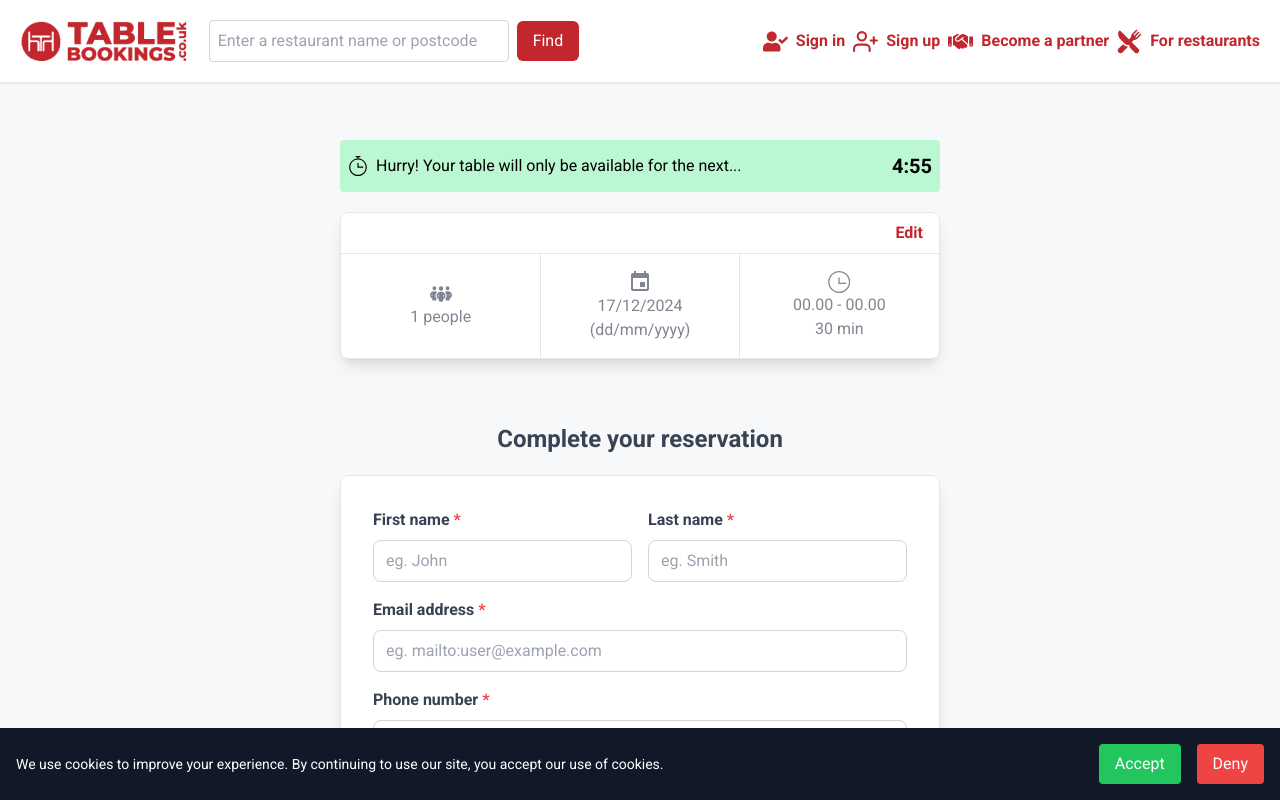
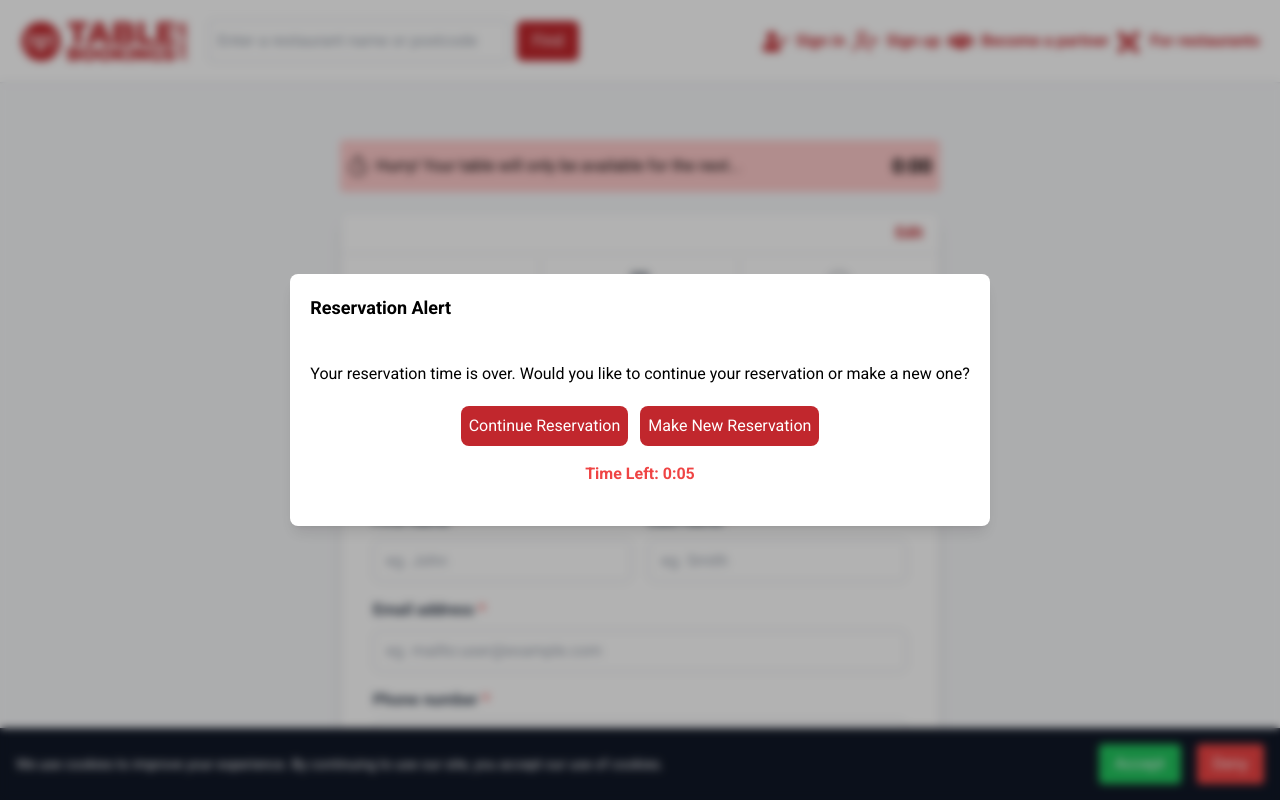
Before and after one commit to khmuhib01/chefonline-tablebookings-b2c, a React (Vite) app: page /checkout in a window 1280 px wide. Shown: the top 800 px of the page. Built offline with nearby package versions, Linux system fonts and the light colour scheme.

Commit message:
popup resolved

```diff
--- a/src/api.jsx
+++ b/src/api.jsx
@@ -124,9 +124,10 @@ const getGuestReservation = async (
 	}
 };
 
-const getRemoveReservation = async (reservationId) => {
+const getRemoveReservation = async (reservationUUId) => {
+	console.log('reservationUUId....................api', reservationUUId);
 	try {
-		const {data} = await api.get(`/user/reservation/reservation-removed?reservation_uuid=${reservationId}`);
+		const {data} = await api.get(`/user/reservation/reservation-removed?reservation_uuid=${reservationUUId}`);
 		return data;
 	} catch (error) {
 		console.error('Error removing reservation:', error);
--- a/src/components/frontend/tabs/MenuTabComponent.jsx
+++ b/src/components/frontend/tabs/MenuTabComponent.jsx
@@ -2,6 +2,7 @@ import React from 'react';
 import {appConfig} from '../../../AppConfig';
 import {PhotoProvider, PhotoView} from 'react-photo-view';
 import 'react-photo-view/dist/react-photo-view.css';
+import {Pdf} from '../../../ui-share/Icon';
 
 export default function MenuTabComponent({details, files}) {
 	const imageBaseUrl = appConfig.baseUrl;
@@ -51,19 +52,19 @@ export default function MenuTabComponent({details, files}) {
 								href={`${imageBaseUrl}/${menuPdf.image}`}
 								target="_blank"
 								rel="noopener noreferrer"
-								className="text-blue-600 font-semibold underline"
+								className="text-blue-600 font-semibold underline flex flex-col items-center gap-2"
 							>
-								View PDF
+								<Pdf size={50} color="#C1272D" /> View PDF
 							</a>
 						</div>
-						<p className="text-sm text-gray-700 mt-2">Download Menu PDF</p>
+						<p className="text-sm text-gray-700 mt-2">PDF Menu</p>
 					</div>
 				) : null}
 			</div>
 
 			{/* Menu Highlights Section */}
 			<div className="flex flex-col gap-5 bg-[#232833] rounded-md px-5 py-7">
-				<h3 className="text-white text-2xl font-bold leading-none">Restaurant speciality</h3>
+				<h3 className="text-white text-2xl font-bold leading-none">Restaurant specialty</h3>
 				<div className="flex flex-col gap-5 w-full">
 					{details?.data?.categories && details.data.categories.length > 0 ? (
 						details.data.categories.map((item, index) => (
--- a/src/pages/CheckoutPage.jsx
+++ b/src/pages/CheckoutPage.jsx
@@ -1,7 +1,7 @@
 import React, {useContext, useEffect, useState} from 'react';
 import {People, Calendar, Time, Mobile, Timer} from '../ui-share/Icon';
 import ReservationComponent from '../components/frontend/ReservationComponent';
-import {useNavigate} from 'react-router-dom';
+import {redirect, useNavigate} from 'react-router-dom';
 import {useDispatch, useSelector} from 'react-redux';
 import {
 	setReservation_message,
@@ -25,7 +25,8 @@ export default function CheckoutPage() {
 	const [userSpecialRequest, setUserSpecialRequest] = useState('');
 	const [userPromoCode, setUserPromoCode] = useState('');
 	const [reservationComplete, setReservationComplete] = useState(false);
-	const [timeLeft, setTimeLeft] = useState(300); // 5 minutes in seconds
+	const [timeLeft, setTimeLeft] = useState(5); // 5 minutes in seconds
+	const [timeLeftPopup, setTimeLeftPopup] = useState(5);
 	const [isReservationEdit, setIsReservationEdit] = useState(false);
 
 	const [firstNameError, setFirstNameError] = useState('');
@@ -47,7 +48,6 @@ export default function CheckoutPage() {
 	const dispatch = useDispatch();
 
 	const storeReservationUUId = useSelector((state) => state.reservations.currentReservation.reservation_uuid);
-	const storeReservationId = useSelector((state) => state.reservations.currentReservation.reservation_id);
 	const storeResId = useSelector((state) => state.reservations.currentReservation.res_id);
 	const storeRestaurantName = useSelector((state) => state.reservations.currentReservation.rest_name);
 	const storeStartTime = useSelector((state) => state.reservations.currentReservation.start_time);
@@ -140,8 +140,6 @@ export default function CheckoutPage() {
 
 				const responsePostGuestRegister = await postGuestRegister(guestData);
 
-				console.log('responsePostGuestRegister', responsePostGuestRegister);
-
 				if (responsePostGuestRegister.status === false) {
 					setErrorMessage('An error occurred. Please try again.');
 					handleOpenErrorPopup();
@@ -214,7 +212,7 @@ export default function CheckoutPage() {
 						setIsErrorPopupOpen(false);
 						setIsPopupOpen(true);
 						setIsTimerPaused(true); // Pause the timer
-						removeReservation(); // Call async function
+						// removeReservation(storeReservationUUId); // Call async function
 						return 0;
 					}
 					return prevTime - 1; // Decrement time
@@ -222,35 +220,25 @@ export default function CheckoutPage() {
 			}
 		}, 1000);
 
-		// Define async function
-		const removeReservation = async () => {
-			try {
-				const responseRemovedReservation = await getRemoveReservation(storeReservationId);
-				return responseRemovedReservation;
-			} catch (error) {
-				console.error('Error removing reservation:', error);
-			}
-		};
-
 		return () => clearInterval(timer); // Cleanup timer on component unmount
-	}, [isTimerPaused, storeReservationId]);
+	}, [isTimerPaused, storeReservationUUId]);
 
 	const handleNewReservation = () => {
+		removeReservation(storeReservationUUId);
 		navigate(`/restaurant-details/${storeResId}`);
 	};
 
 	const handleContinueReservation = () => {
-		setTimeLeft(10); // Restart the timer
+		setTimeLeft(5); // Restart the timer
 		setIsTimerPaused(false); // Unpause the timer
 		setIsPopupOpen(false); // Close the popup
 	};
 
 	// Prevent browser tab close and reload
-
-	const removeReservation = async (id) => {
+	const removeReservation = async (uuid) => {
 		try {
-			const responseRemovedReservation = await getRemoveReservation(id);
-			return responseRemovedReservation;
+			const responseRemovedReservation = await getRemoveReservation(uuid);
+			navigate(`/restaurant-details/${storeResId}`);
 		} catch (error) {
 			console.error('Error removing reservation:', error);
 		}
@@ -258,9 +246,9 @@ export default function CheckoutPage() {
 
 	useEffect(() => {
 		const handleBeforeUnload = (event) => {
-			if (storeReservationId != null) {
+			if (storeReservationUUId != null) {
 				// Attempt to remove the reservation; async completion is not guaranteed
-				removeReservation(storeReservationId);
+				removeReservation(storeReservationUUId);
 			}
 			dispatch(clearCurrentReservation());
 
@@ -276,7 +264,7 @@ export default function CheckoutPage() {
 		return () => {
 			window.removeEventListener('beforeunload', handleBeforeUnload);
 		};
-	}, [storeReservationId, dispatch]);
+	}, [storeReservationUUId, dispatch]);
 
 	// For Timer time formatter
 	const formatTimer = (seconds) => {
@@ -292,6 +280,26 @@ export default function CheckoutPage() {
 	const handleResendEmail = () => {
 		navigate('/resend-mail', {state: {email}});
 	};
+
+	// Handle the reservation popup timer
+	useEffect(() => {
+		let timer;
+		if (isPopupOpen) {
+			timer = setInterval(() => {
+				setTimeLeftPopup((prevTime) => {
+					if (prevTime <= 1) {
+						clearInterval(timer);
+						setIsPopupOpen(false);
+						removeReservation(storeReservationUUId);
+						return 0;
+					}
+					return prevTime - 1;
+				});
+			}, 1000);
+		}
+
+		return () => clearInterval(timer);
+	}, [isPopupOpen]);
 
 	return (
 		<>
@@ -484,7 +492,7 @@ export default function CheckoutPage() {
 
 			<Popup
 				isOpen={isPopupOpen}
-				title="Alert"
+				title="Reservation Alert"
 				content={
 					<div>
 						<h1 className="text-center mb-5">
@@ -504,6 +512,8 @@ export default function CheckoutPage() {
 								Make New Reservation
 							</button>
 						</div>
+						{/* Show the countdown timer in the popup */}
+						<div className="text-center mt-4 font-bold text-red-500">Time Left: {formatTimer(timeLeftPopup)}</div>
 					</div>
 				}
 			/>
--- a/src/pages/GuestRegisterPage.jsx
+++ b/src/pages/GuestRegisterPage.jsx
@@ -229,16 +229,16 @@ export default function GuestRegisterPage() {
 												Phone number <span className="text-red-500">*</span>
 											</label>
 											<div className="flex">
-												<div className="flex items-center bg-gray-200 px-3 rounded-l-lg border border-r-0">
+												{/* <div className="flex items-center bg-gray-200 px-3 rounded-l-lg border border-r-0">
 													<span role="img" aria-label="flag">
 														<Mobile />
 													</span>
 													<span className="ml-2">+44</span>
-												</div>
+												</div> */}
 												<input
 													type="tel"
 													id="phoneNumber"
-													className="w-full px-3 py-2 border rounded-r-lg border-gray-300 focus:outline-none focus:shadow"
+													className="w-full px-3 py-2 border rounded-lg border-gray-300 focus:outline-none focus:shadow"
 													placeholder="eg. 0123456789"
 													value={mobile}
 													onChange={(e) => setMobile(e.target.value)}
--- a/src/pages/RestaurantDetailsPage.jsx
+++ b/src/pages/RestaurantDetailsPage.jsx
@@ -58,6 +58,8 @@ export default function RestaurantDetailsPage() {
 				storeResId,
 				storePerson
 			);
+
+            console.log('response...................reserve now', response);
 			dispatch(setReservationId(response.data.id));
 			dispatch(setReservationUUID(response.data.uuid));
 			dispatch(setReservation_message(response.message));
--- a/src/ui-share/Icon.jsx
+++ b/src/ui-share/Icon.jsx
@@ -31,6 +31,7 @@ import {FaUserCheck} from 'react-icons/fa';
 import {FiUserPlus} from 'react-icons/fi';
 import {CiMenuFries} from 'react-icons/ci';
 import {FaHandshake} from 'react-icons/fa6';
+import {FaFilePdf} from 'react-icons/fa6';
 
 export const Calendar = CalendarIcon;
 export const People = FaPeopleGroup;
@@ -65,3 +66,4 @@ export const SignIn = FaUserCheck;
 export const SignUp = FiUserPlus;
 export const Menu = CiMenuFries;
 export const Partner = FaHandshake;
+export const Pdf = FaFilePdf;
```
Also changed, not shown: src/pages/ProfilePage.jsx (+11 -2 lines), 1 other file (tests, documents, lock files or other folders).
